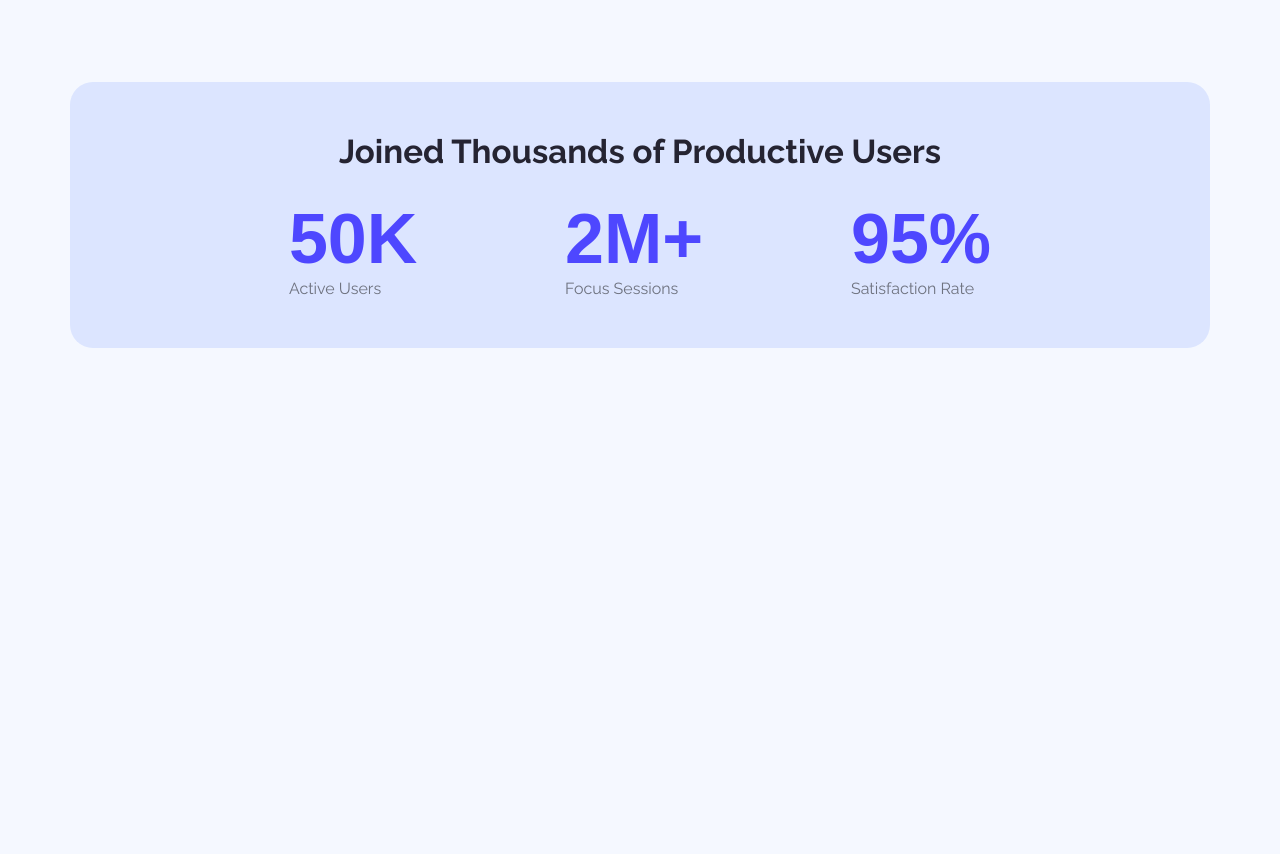
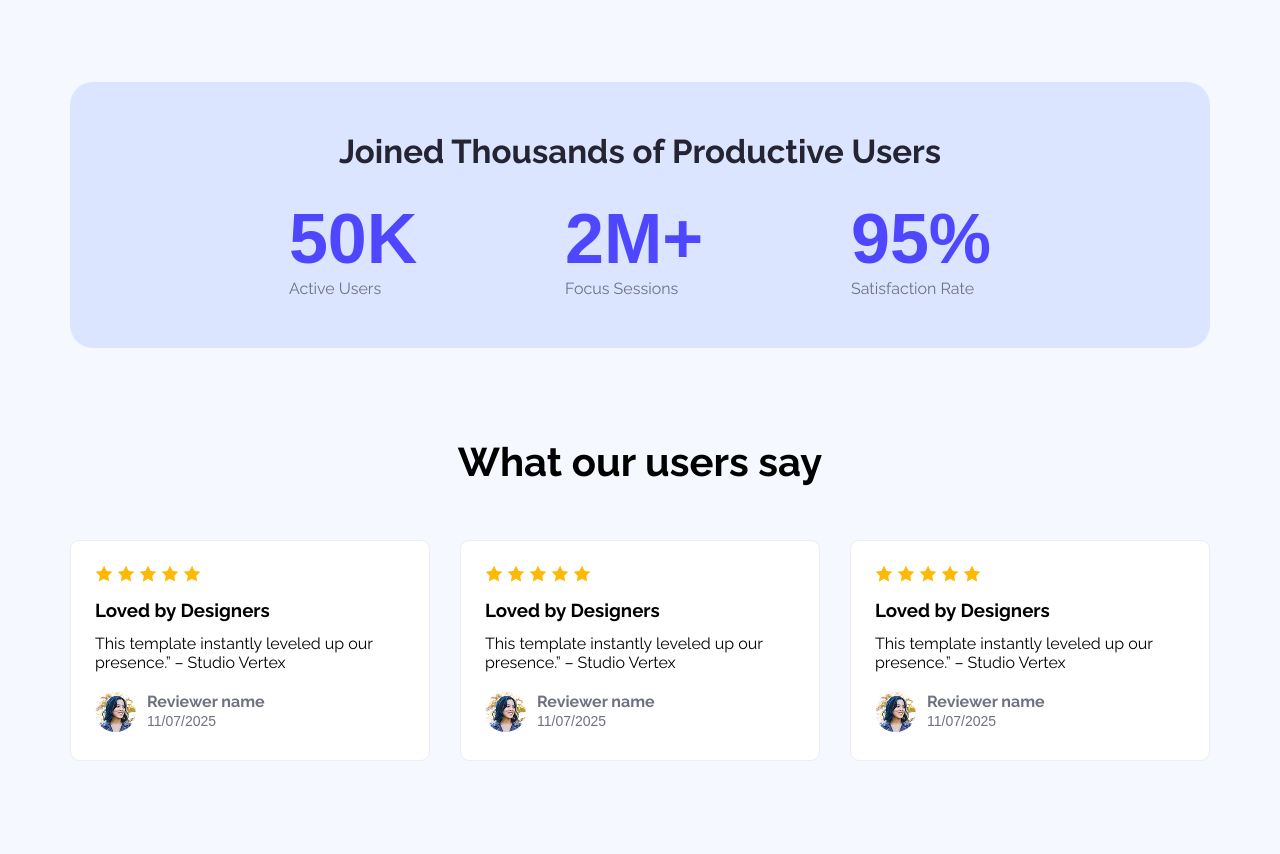
Before and after one commit to mohyminulislam-mi/Assignment-1, a plain HTML site: page index.html in a window 1280 px wide. Shown: the part 978-1832 px from the top of the page. Before the commit the page ends 1331 px from the top, so only its background shows below. Drawn offline with Linux system fonts and the light colour scheme.

Commit message:
review section design complete

```diff
--- a/index.html
+++ b/index.html
@@ -70,6 +70,68 @@
                 </div>
             </div>
           </section>
+         <!-- (review) start here -->
+                <section class="review">
+            <div class="review-wrap">
+                <h1 class="review-title">What our users say</h1>
+                <div class="review-items display-flex">
+                    <div class="review-box">
+                        <div class="review-box-star">
+                            <img src="Assets/icon-star.png">
+                            <img src="Assets/icon-star.png">
+                            <img src="Assets/icon-star.png">
+                            <img src="Assets/icon-star.png">
+                            <img src="Assets/icon-star.png">
+                        </div>
+                        <h3>Loved by Designers</h3>
+                        <p>This template instantly leveled up our presence.” – Studio Vertex</p>
+                        <div class="review-person">
+                            <div class="review-person-img"><img src="Assets/avatar.png"></div>
+                            <div class="review-person-content">
+                                <div class="review-person-name"><h4>Reviewer name</h4></div>
+                                <div class="review-person-review-Text"><span>11/07/2025</span></div>
+                            </div>
+                        </div>
+                    </div>
+                                     <div class="review-box">
+                        <div class="review-box-star">
+                            <img src="Assets/icon-star.png">
+                            <img src="Assets/icon-star.png">
+                            <img src="Assets/icon-star.png">
+                            <img src="Assets/icon-star.png">
+                            <img src="Assets/icon-star.png">
+                        </div>
+                        <h3>Loved by Designers</h3>
+                        <p>This template instantly leveled up our presence.” – Studio Vertex</p>
+                        <div class="review-person">
+                            <div class="review-person-img"><img src="Assets/avatar.png"></div>
+                            <div class="review-person-content">
+                                 <div class="review-person-name"><h4>Reviewer name</h4></div>
+                                <div class="review-person-review-Text"><span>11/07/2025</span></div>
+                            </div>
+                        </div>
+                    </div>
+                                        <div class="review-box">
+                        <div class="review-box-star">
+                            <img src="Assets/icon-star.png">
+                            <img src="Assets/icon-star.png">
+                            <img src="Assets/icon-star.png">
+                            <img src="Assets/icon-star.png">
+                            <img src="Assets/icon-star.png">
+                        </div>
+                        <h3>Loved by Designers</h3>
+                        <p>This template instantly leveled up our presence.” – Studio Vertex</p>
+                        <div class="review-person">
+                            <div class="review-person-img"><img src="Assets/avatar.png"></div>
+                            <div class="review-person-content">
+                                  <div class="review-person-name"><h4>Reviewer name</h4></div>
+                                <div class="review-person-review-Text"><span>11/07/2025</span></div>
+                            </div>
+                        </div>
+                    </div>
+
+                </div>
+            </div>
     </main>
     <!-- footer start hare -->
     <footer></footer>
--- a/style.css
+++ b/style.css
@@ -117,3 +117,39 @@ nav {
     color: #6e727f;
     text-align: center;
 }
+
+/* ----------- (review) start here-------- */
+h1.review-title {
+    text-align: center;
+    font-size: 40px;
+    margin-bottom: 55px;
+}
+.review-box{
+    max-width: 360px;
+    background-color: white;
+    border-radius: 9px;
+    padding: 24px;
+    box-sizing: border-box;
+    border: 0.5px solid #ededed;
+}
+.review-box h3 {
+    padding: 13px 0;
+}
+
+.review-person {
+    display: flex;
+    margin-top: 20px;
+}
+
+.review-person-img img {
+    border-radius: 50%;
+    margin-right: 11px;
+}
+
+.review-person-review-Text span {
+    font-family: sans-serif;
+    color: #6e727f;
+    font-size: 14px;
+}
+
+.review-person-name h4 {color: #6e727f;}
```
